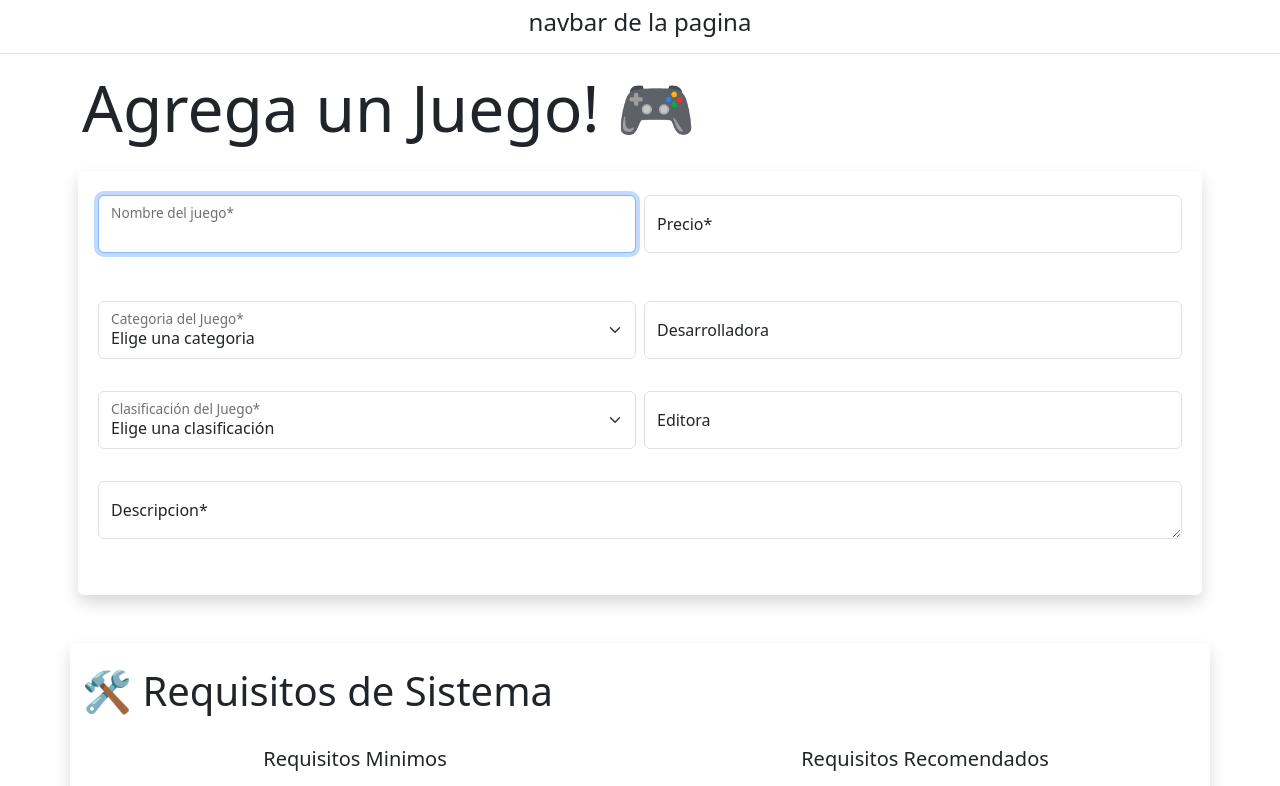
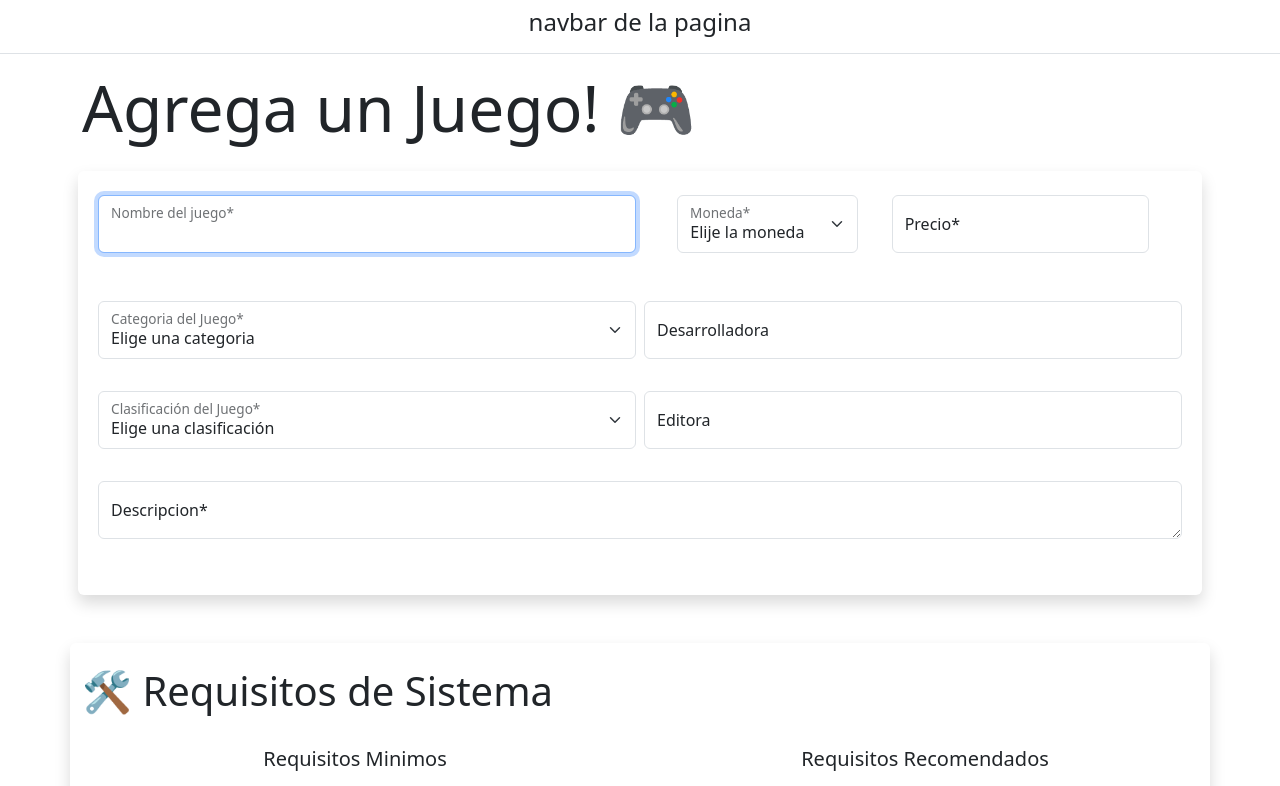
Before and after one commit to MauroRomo1/proyecto-modulo-3, a React (Vite) app: page /agregar-juego in a window 1280 px wide. Shown: the top 786 px of the page. Built offline with nearby package versions, Linux system fonts and the light colour scheme; no server answers.

Commit message:
se agrego la funcion de elegir la moneda ingresada

```diff
--- a/db.json
+++ b/db.json
@@ -2,18 +2,12 @@
   "juegos": [
     {
       "nombre": "Red Dead Redemption 2",
+      "moneda": "USD",
       "precio": 59.99,
-      "categoria": [
-        "Acción",
-        "Mundo abierto"
-      ],
-      "urlPortada": "https://image.api.playstation.com/cdn/UP1004/CUSA03041_00/Hpl5MtwQgOVF9vJqlfui6SDB5Jl4oBSq.png",
-      "capturas": {
-        "url1": "https://media.rockstargames.com/rockstargames-newsite/uploads/c0cc88f41d10ff2bfafcc43d4356303c1fcaba43.jpg",
-        "url2": "https://media.rockstargames.com/rockstargames-newsite/uploads/10402b7c7c4a3faea439166ea0df0520d8ab1865.jpg",
-        "url3": "https://media.rockstargames.com/rockstargames-newsite/uploads/3bd96e9640bf85015ea24970957ff8deab3e211d.jpg",
-        "url4": "https://media.rockstargames.com/rockstargames-newsite/uploads/f924a7858cf5bbf0cb990f252a2fa8efb7919bec.jpg"
-      },
+      "categoria": "Aventura",
+      "desarrolladora": "Rockstar Games",
+      "clasificacionImg": "https://www.esrb.org/wp-content/uploads/2019/05/Mature_SP.svg",
+      "editora": "Rockstar Games",
       "descripcion": "América, 1899. Arthur Morgan y la banda de Van der Linde se ven obligados a huir. Con agentes federales y los mejores cazarrecompensas de la nación pisándoles los talones, la banda deberá atracar, robar y luchar, para sobrevivir en su camino por el escabroso territorio del corazón de América. Mientras las divisiones internas aumentan y amenazan con separarlos a todos, Arthur deberá elegir entre sus propios ideales y la lealtad a la banda que lo vio crecer.",
       "requisitos": {
         "minimos": {
@@ -31,26 +25,24 @@
           "almacenamiento": "150 GB"
         }
       },
-      "desarrolladora": "Rockstar Games",
-      "editora": "Rockstar Games",
-      "clasificacionImg": "https://www.esrb.org/wp-content/uploads/2019/05/Mature_SP.svg",
+      "urlPortada": "https://image.api.playstation.com/cdn/UP1004/CUSA03041_00/Hpl5MtwQgOVF9vJqlfui6SDB5Jl4oBSq.png",
+      "capturas": {
+        "url1": "https://media.rockstargames.com/rockstargames-newsite/uploads/c0cc88f41d10ff2bfafcc43d4356303c1fcaba43.jpg",
+        "url2": "https://media.rockstargames.com/rockstargames-newsite/uploads/10402b7c7c4a3faea439166ea0df0520d8ab1865.jpg",
+        "url3": "https://media.rockstargames.com/rockstargames-newsite/uploads/3bd96e9640bf85015ea24970957ff8deab3e211d.jpg",
+        "url4": "https://media.rockstargames.com/rockstargames-newsite/uploads/f924a7858cf5bbf0cb990f252a2fa8efb7919bec.jpg"
+      },
       "urlTrailer": "https://www.youtube.com/watch?v=SXvQ1nK4oxk&ab_channel=RockstarGames",
       "id": 1
     },
     {
       "nombre": "Hogwarts Legacy",
-      "precio": 49.99,
-      "categoria": [
-        "Acción",
-        "Aventura"
-      ],
-      "urlPortada": "https://image.api.playstation.com/vulcan/ap/rnd/202208/0921/dR9KJAKDW2izPbptHQbh3rnj.png",
-      "capturas": {
-        "url1": "https://sm.ign.com/t/ign_latam/screenshot/default/screenshot-15-1600287822654_6r3d.1080.jpg",
-        "url2": "https://sm.ign.com/t/ign_latam/screenshot/default/screenshot-20-1600287832362_f2qh.1080.jpg",
-        "url3": "https://sm.ign.com/t/ign_latam/screenshot/default/screenshot-19-1600287830096_yfqg.1080.jpg",
-        "url4": "https://sm.ign.com/t/ign_latam/screenshot/default/screenshot-22-1600287836034_jw93.1080.jpg"
-      },
+      "moneda": "USD",
+      "precio": "49.99",
+      "categoria": "Aventura",
+      "desarrolladora": "Avalanche Software",
+      "clasificacionImg": "https://www.esrb.org/wp-content/uploads/2019/05/Teen_SP.svg",
+      "editora": "Warner Bros. Games",
       "descripcion": "Hogwarts Legacy es un RPG envolvente de acción en un mundo abierto ambientado en el universo de los libros de Harry Potter. Ahora puedes tomar el control de la acción y ser el centro de tu propia aventura en el mundo mágico. Tú defines tu legado. Vive la historia nunca escrita.",
       "requisitos": {
         "minimos": {
@@ -68,9 +60,13 @@
           "almacenamiento": "85 GB"
         }
       },
-      "desarrolladora": "Avalanche Software",
-      "editora": "Warner Bros. Games",
-      "clasificacionImg": "https://www.esrb.org/wp-content/uploads/2019/05/Teen_SP.svg",
+      "urlPortada": "https://image.api.playstation.com/vulcan/ap/rnd/202208/0921/dR9KJAKDW2izPbptHQbh3rnj.png",
+      "capturas": {
+        "url1": "https://sm.ign.com/t/ign_latam/screenshot/default/screenshot-15-1600287822654_6r3d.1080.jpg",
+        "url2": "https://sm.ign.com/t/ign_latam/screenshot/default/screenshot-20-1600287832362_f2qh.1080.jpg",
+        "url3": "https://sm.ign.com/t/ign_latam/screenshot/default/screenshot-19-1600287830096_yfqg.1080.jpg",
+        "url4": "https://sm.ign.com/t/ign_latam/screenshot/default/screenshot-22-1600287836034_jw93.1080.jpg"
+      },
       "urlTrailer": "https://www.youtube.com/watch?v=S6GTl_vPRvU&ab_channel=PlayStationEspa%C3%B1a",
       "id": 2
     },
@@ -405,7 +401,8 @@
     },
     {
       "nombre": "call of duty",
-      "precio": "30",
+      "moneda": "ARS",
+      "precio": "20.000",
       "categoria": "Accion/Shooter",
       "desarrolladora": "activision",
       "clasificacionImg": "https://www.esrb.org/wp-content/uploads/2019/05/Mature_SP.svg",
--- a/src/components/views/juego/AgregarJuego.jsx
+++ b/src/components/views/juego/AgregarJuego.jsx
@@ -84,10 +84,27 @@ const AgregarJuego = () => {
               </Form.Text>
             </FloatingLabel>
           </Col>
-          <Col md={6}>
+          <Col md={6} className="d-flex justify-content-evenly">
+            <FloatingLabel controlId="moneda" label="Moneda*" className="mb-3">
+              <Form.Select
+                aria-label="Moneda*"
+                {...register("moneda", {
+                  required: "Este dato es obligatorio",
+                })}
+              >
+                <option value="">Elije la moneda</option>
+                <option value="USD">Dolares</option>
+                <option value="ARS">Pesos Argentinos</option>
+              </Form.Select>
+              <Form.Text className="text-danger ps-2">
+                {errors.moneda?.message}
+              </Form.Text>
+            </FloatingLabel>
+            {/* </Col>
+          <Col md={3}> */}
             <FloatingLabel controlId="precio" label="Precio*" className="mb-3">
               <Form.Control
-                type="number"
+                type="text"
                 autoComplete="off"
                 placeholder="Precio*"
                 minLength={2}
@@ -382,7 +399,7 @@ const AgregarJuego = () => {
               </Form.Text>
             </FloatingLabel>
           </Col>
-          <h4 className="fs-4 fw-light text-start ps-5 pb-3">
+          <h4 className="fs-4 fw-light text-center pb-3">
             Capturas del juego 🎯
           </h4>
           <Col md={2} className=" my-2">
@@ -493,7 +510,7 @@ const AgregarJuego = () => {
               ></Form.Control>
             </FloatingLabel>
           </Col>
-          <h4 className="fs-4 fw-light text-start ps-5 pb-3">
+          <h4 className="fs-4 fw-light text-center pb-3">
             Trailer del juego 🎥
           </h4>
           <Col md={12} className="pt-2 my-2">
--- a/src/components/views/juego/EditarJuego.jsx
+++ b/src/components/views/juego/EditarJuego.jsx
@@ -148,10 +148,27 @@ const EditarJuego = () => {
               </Form.Text>
             </FloatingLabel>
           </Col>
-          <Col md={6}>
+          <Col md={6} className="d-flex justify-content-evenly">
+            <FloatingLabel controlId="moneda" label="Moneda*" className="mb-3">
+              <Form.Select
+                aria-label="Moneda*"
+                {...register("moneda", {
+                  required: "Este dato es obligatorio",
+                })}
+              >
+                <option value="">Elije la moneda</option>
+                <option value="USD">Dolares</option>
+                <option value="ARS">Pesos Argentinos</option>
+              </Form.Select>
+              <Form.Text className="text-danger ps-2">
+                {errors.moneda?.message}
+              </Form.Text>
+            </FloatingLabel>
+            {/* </Col>
+          <Col md={3}> */}
             <FloatingLabel controlId="precio" label="Precio*" className="mb-3">
               <Form.Control
-                type="number"
+                type="text"
                 autoComplete="off"
                 placeholder="Precio*"
                 minLength={2}
@@ -285,8 +302,8 @@ const EditarJuego = () => {
                 {...register("descripcion", {
                   required: "la descripcion es obligatoria",
                   maxLength: {
-                    value: 450,
-                    message: "limite de 450 caracteres",
+                    value: 600,
+                    message: "limite de 600 caracteres",
                   },
                 })}
               ></Form.Control>
@@ -446,7 +463,7 @@ const EditarJuego = () => {
               </Form.Text>
             </FloatingLabel>
           </Col>
-          <h4 className="fs-4 fw-light text-start ps-5 pb-3">
+          <h4 className="fs-4 fw-light text-center pb-3">
             Capturas del juego 🎯
           </h4>
           <Col md={2} className=" my-2">
@@ -557,7 +574,7 @@ const EditarJuego = () => {
               ></Form.Control>
             </FloatingLabel>
           </Col>
-          <h4 className="fs-4 fw-light text-start ps-5 pb-3">
+          <h4 className="fs-4 fw-light text-center pb-3">
             Trailer del juego 🎥
           </h4>
           <Col md={12} className="pt-2 my-2">
--- a/src/components/views/juego/ItemJuego.jsx
+++ b/src/components/views/juego/ItemJuego.jsx
@@ -19,7 +19,11 @@ const ItemJuego = ({ juego }) => {
       <td className="text-start flex-wrap">
         <p className="text-break fw-medium">{juego.nombre}</p>
       </td>
-      <td>${juego.precio}</td>
+      <td className="text-">
+        <p>
+          {juego.moneda === "USD" ? "Usd" : "Ars"}$ {juego.precio}
+        </p>
+      </td>
       <td>
         <p className="text-break">{juego.categoria}</p>
       </td>
```
